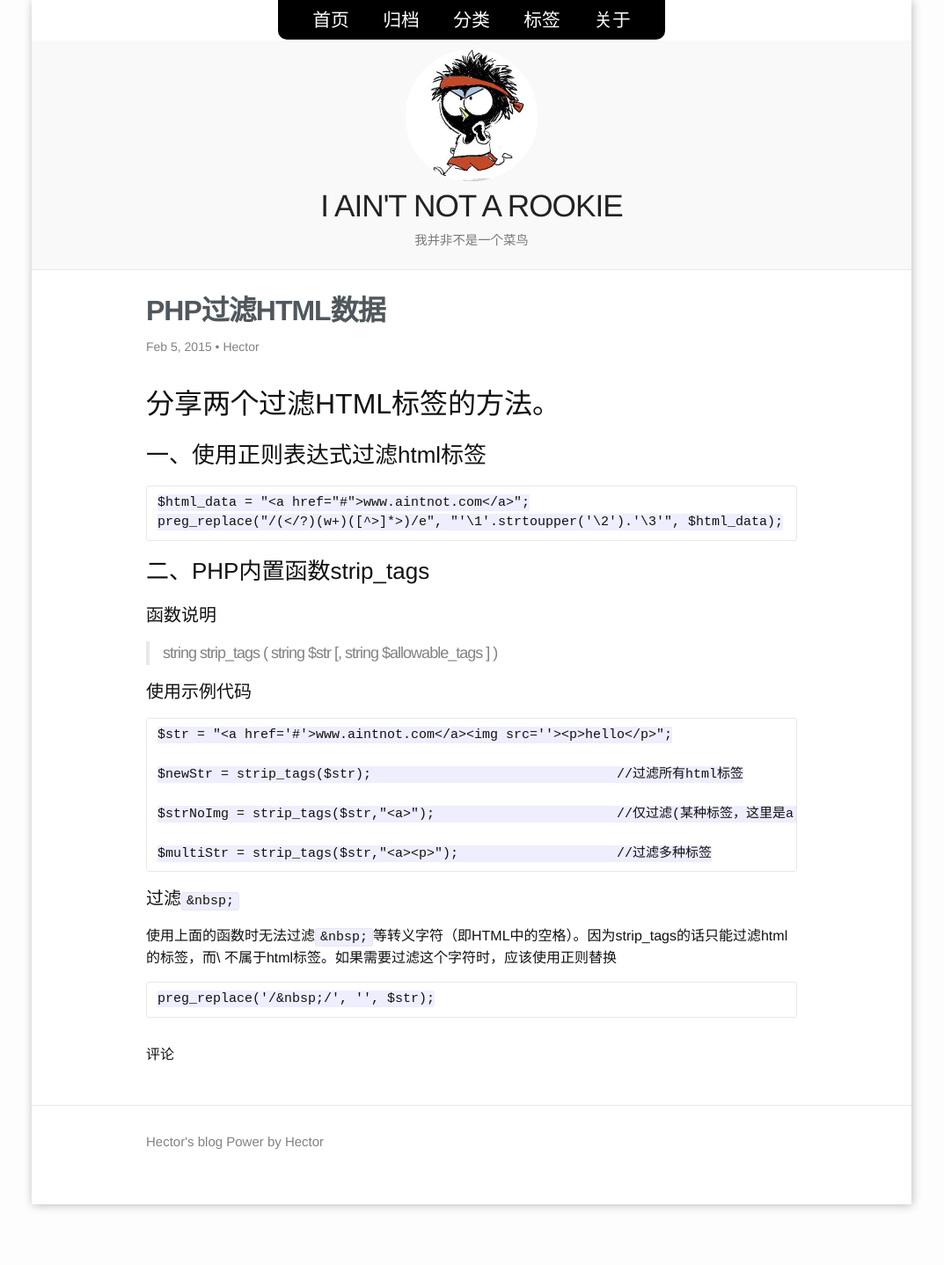
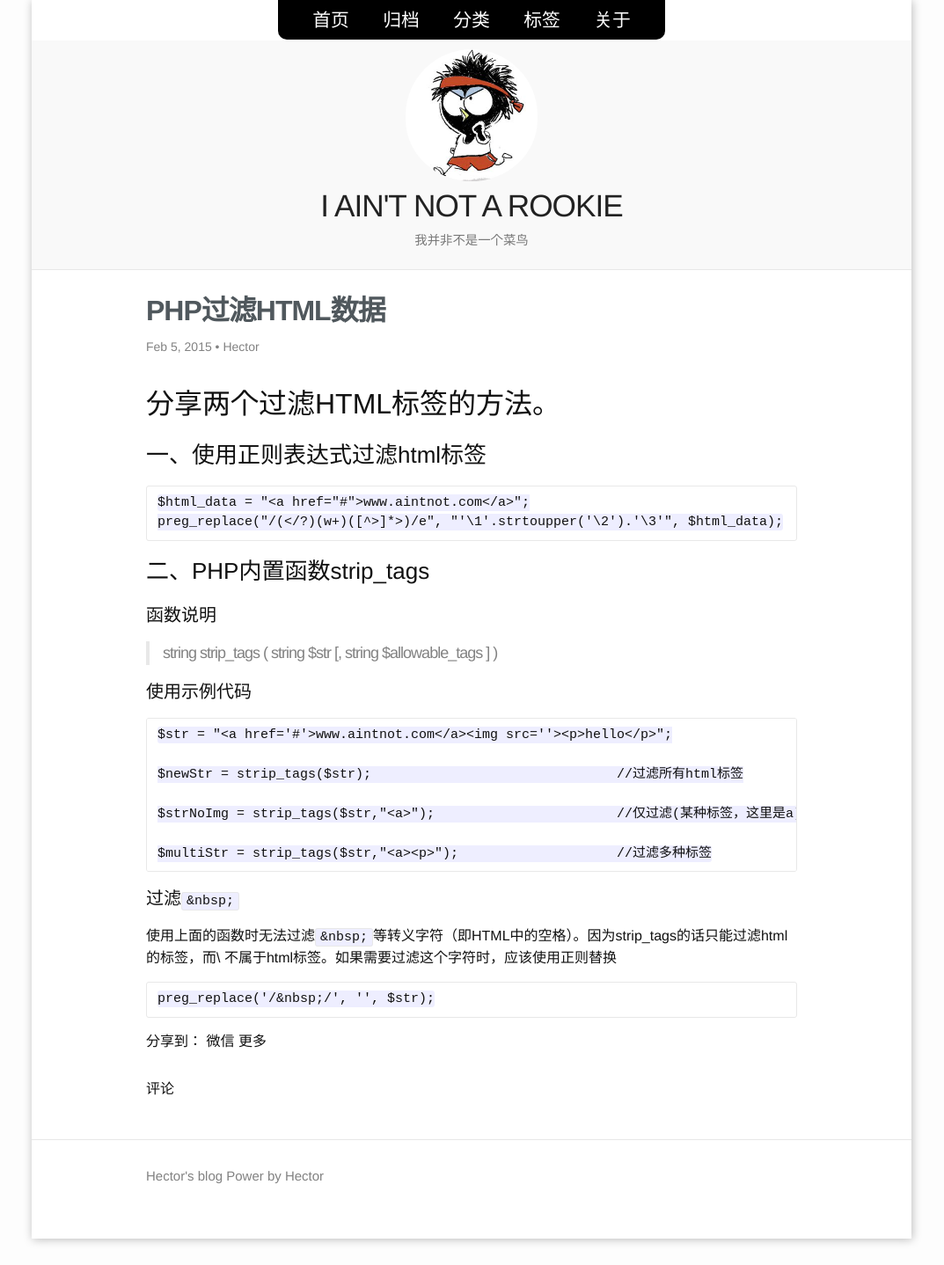
Before and after one commit to hoohack/hoohack.github.io, a Jekyll site: the page built from _posts/2015/2015-02-05-php-filter-html.markdown, in a window 1280 px wide. Shown: the whole page at 88% size, without its empty margins (104-1177 px from the left). Built offline with Jekyll 4.4.1, drawn with Linux system fonts in a browser that asks for light colours; comment, search, counter and statistics services are not loaded; before the commit the page ends 1399 px from its top, so only the background shows below that.

Commit message:
add wechat share and other share button

```diff
--- a/_layouts/post.html
+++ b/_layouts/post.html
@@ -10,9 +10,18 @@
 
   <article class="post-content">
     {{ content }}
+
+      <!-- JiaThis Button BEGIN -->
+      <div id="ckepop" style="clear: both">
+          <span class="jiathis_txt">分享到：</span>
+          <a class="jiathis_button_weixin">微信</a>
+          <a href="http://www.jiathis.com/share"  class="jiathis jiathis_txt jiathis_separator jtico jtico_jiathis" target="_blank">更多</a>
+          <a class="jiathis_counter_style"></a>
+      </div>
+      <script type="text/javascript" src="http://v3.jiathis.com/code/jia.js?uid=1" charset="utf-8"></script>
+      <!-- JiaThis Button END -->
   </article>
-
-  <div>
+  <div style="clear: both">
     <h4>评论</h4>
     <div id="disqus_thread"></div>
   </div>
```
